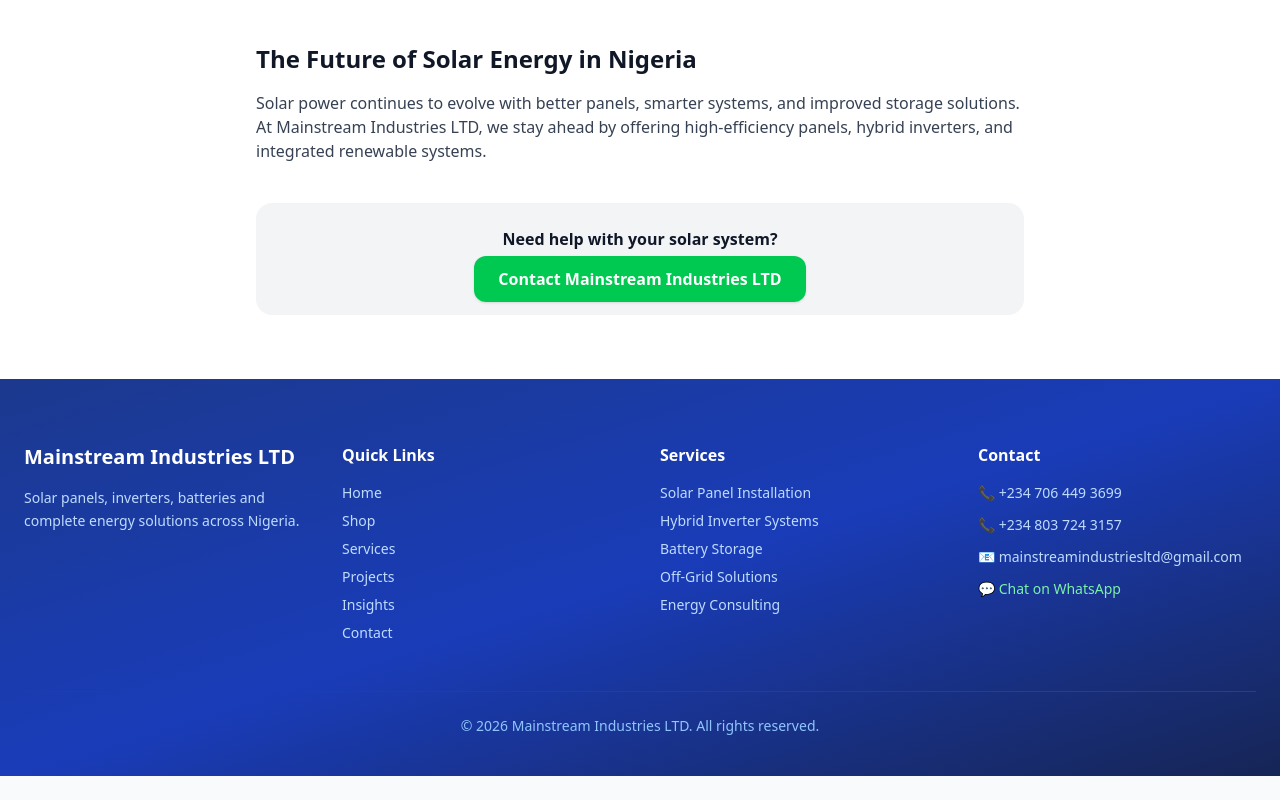
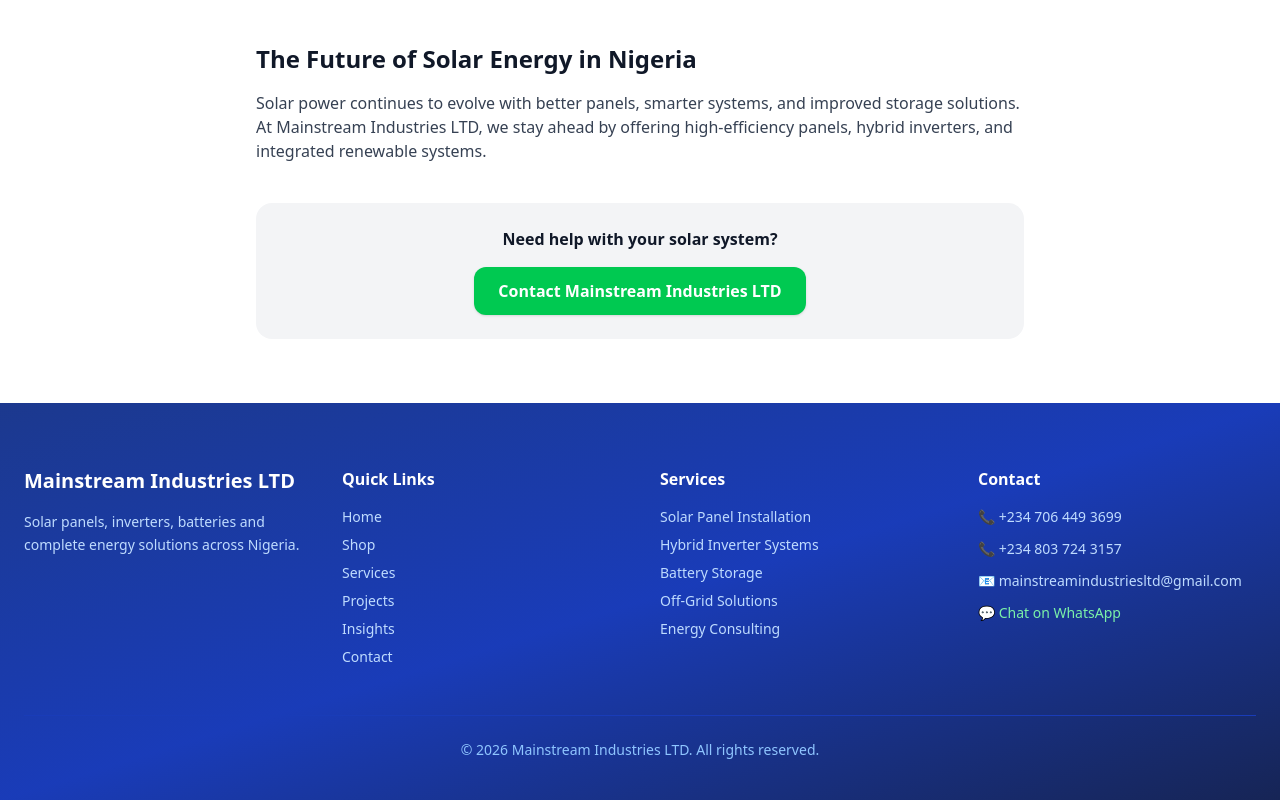
Before and after one commit to sergeambeshi-bit/mainstream-industries, a Next.js app: page /insights/solar-panel-not-working in a window 1280 px wide. Shown: the part 2117-2917 px from the top of the page. Before the commit the page ends 2893 px from the top, so only its background shows below. Built offline with nearby package versions, Linux system fonts and the light colour scheme.

Commit message:
fix CTA button wrapping on insights page

```diff
--- a/app/insights/solar-panel-not-working/page.tsx
+++ b/app/insights/solar-panel-not-working/page.tsx
@@ -115,7 +115,7 @@
 
           <a
             href="https://wa.me/2347064493699"
-            className="button-whatsapp"
+            className="button-whatsapp inline-block text-center whitespace-nowrap px-5 py-3 text-xs sm:text-sm md:text-base"
           >
             Contact Mainstream Industries LTD
           </a>
```
